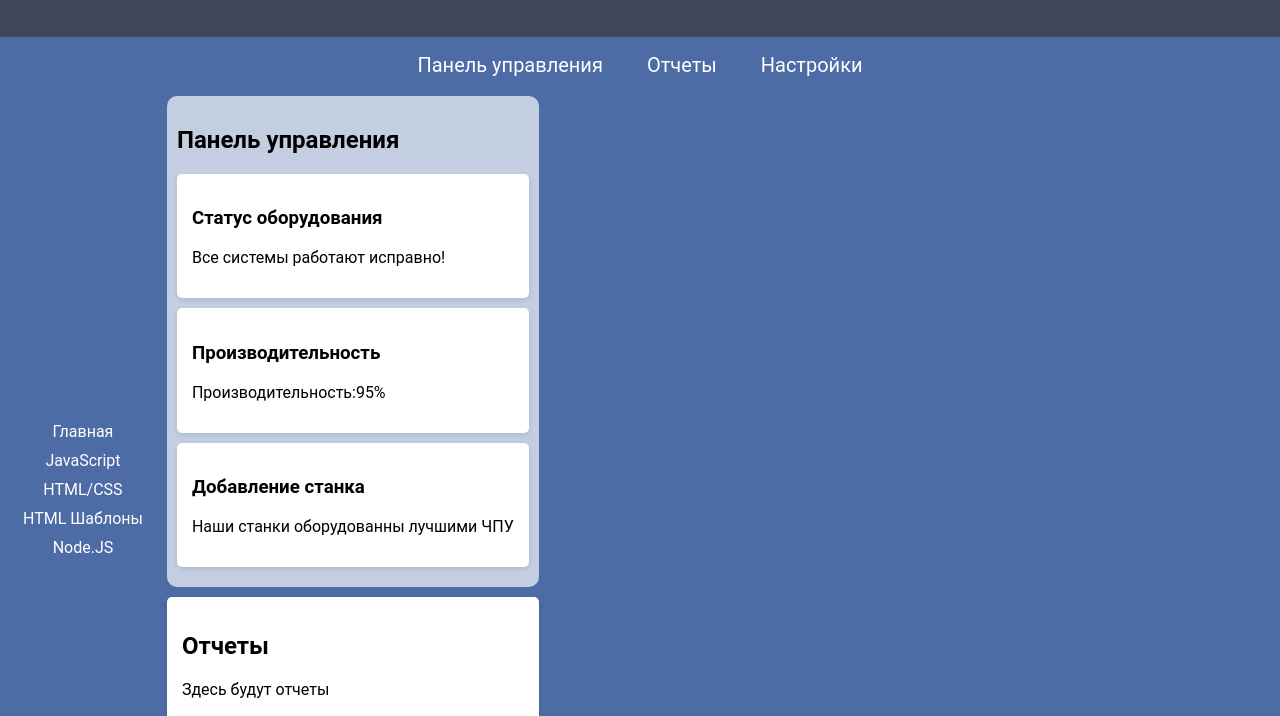
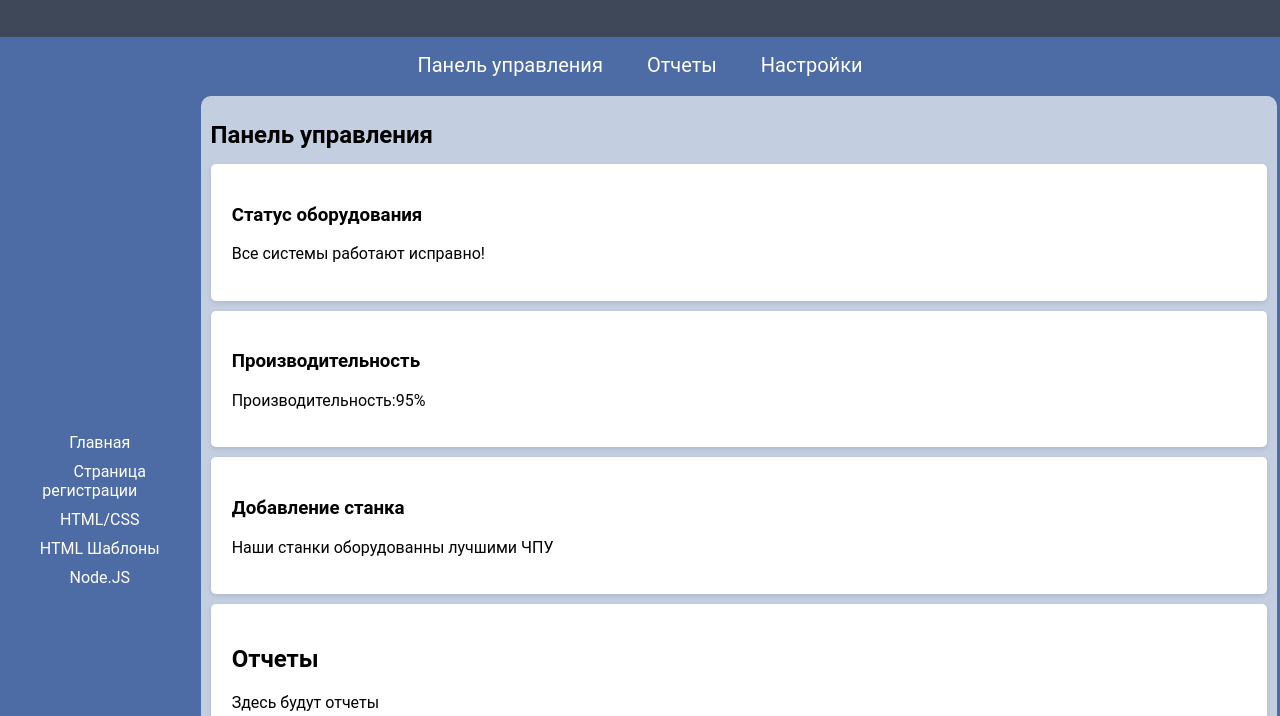
Before and after one commit to Faza-16/Faza-16, a plain HTML site: page index.html in a window 1280 px wide. Shown: the part 84-800 px from the top of the page. Drawn offline with Linux system fonts and the light colour scheme.

Commit message:
изменение1

```diff
--- a/index.html
+++ b/index.html
@@ -13,8 +13,7 @@ content="width=device-width, initial-scale=1.0">
       </header>
       <nav>
           <ul>
-           <li class="btn-new"><a
-href="#dashbroard" id="color-a">Панель управления</a></li> <!-- Ссылки на разделы -->
+            <li class="btn-new"><a href="#dashbroard" id="color-a">Панель управления</a></li> <!-- Ссылки на разделы -->
             <li class="btn-new"><a href="#reports" >Отчеты</a></li>
             <li class="btn-new"><a href="#setting" >Настройки</a></li>
 
@@ -30,16 +29,16 @@ href="#dashbroard" id="color-a">Панель управления</a></li> <!--
                 <a href="#">Тема</a>
             </div>
         </div>
-<table>
-  <td id="wrap-block">
+    <table id="main-table">
+          <td id="wrap-block-left">
             <aside class="sidebar">
               <nav>
                 <ul class="navmenu">
                   <li>
-              <a href="/">Главная</a>
+                    <a href="index.html">Главная</a>
                   </li>
                   <li>
-                <a href="/javascript/">JavaScript</a>
+                      <a href="regist.html">Страница регистрации</a>
                     </li>
                   <li>
                     <a href="/html-css/">HTML/CSS</a>
@@ -50,13 +49,15 @@ href="#dashbroard" id="color-a">Панель управления</a></li> <!--
                   <li>
                     <a href="/nodejs/">Node.JS</a>
                   </li>
+                </ul>
+              </nav>
             </aside>
           </td>
-        <td>
+          <td id="wrap-block-right">
             <div class="par-bg-cont">
               <div class="bg-cont">
                 <section id="dashboard">
-                <h2>Панель управления</h2>
+                  <h2 class="h-size-pad">Панель управления</h2>
                   <a href="statusMachine.html">
                     <div class="card" id = "box-new">
                     <h3>Статус оборудования</h3>
@@ -64,15 +65,15 @@ href="#dashbroard" id="color-a">Панель управления</a></li> <!--
               </div>
                 </a>
                 <div class="card" id = "box-new">
-                  <h3>Производительность</h3>
+                    <h3 class="h3-size-pad">Производительность</h3>
                     <p>Производительность:95% </p> <!-- Процент производительности -->
                 </div>
                 <a href="machines.html">
                 <div class= "card" id = "box-new"  >
-                <h3>Добавление станка</h3>
+                  <h3 class="h3-size-pad">Добавление станка</h3>
                   <p>Наши станки оборудованны лучшими ЧПУ</p>
                   </section>
-              </div>
+
                 </a>
                 <section id="reports">
                   <div class="card" id = "box-new">
--- a/styles.css
+++ b/styles.css
@@ -42,10 +42,13 @@ main {
       padding: 20px;
   }
 
-
+    .h-size-pad{
+    margin-top: 15px;
+    margin-bottom: 15px;
+}
   .card {
       background: white;
-    padding: 15px;
+      padding: 2%;
       margin: 10px 0;
       border-radius: 5px;
       box-shadow: 0 2px 5px rgba(0, 0, 0, 0.1);
@@ -150,9 +153,22 @@ footer {
       max-height: 200px; /* Максимальная высота раскрывающегося меню */
   }
 
-#wrap-block1{
+  /* --------------------------------главная таблица------------------------------*/
+
+  #main-table{
+    max-width: 100%;
+  }
+
+  #wrap-block-left{
     width: 230px;
   }
+
+  #wrap-block-right{
+      width: 1500px;
+  }
+
+  /* --------------------------------главная таблица------------------------------*/
+
 
 
 
```
Lines whose indentation alone changed are shown as unchanged.
